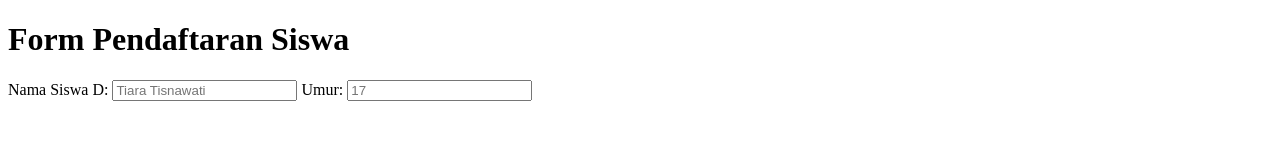
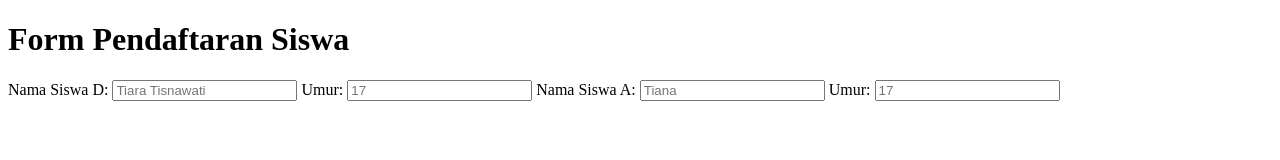
Before and after one commit to SitiNurlailaFitriani-pixel/pendaftaran-siswa-kelompok2, a plain HTML site: page index.html in a window 1280 px wide. Drawn offline with Linux system fonts and the light colour scheme.

Commit message:
Menambahkan input nama tiana

```diff
--- a/index.html
+++ b/index.html
@@ -21,5 +21,13 @@
     <label for="umur_tiara">Umur:</label>
     <input type="number" id="umur_tiara" name="umur_tiara" placeholder="17">
 
+   <form id="form-pendaftaran">
+    <!-- Tambahkan bagianmu di sini -->
+    <label for="nama_tiana">Nama Siswa A:</label>
+    <input type="text" id="nama_tiana" name="nama_tiana" placeholder="Tiana">
+
+    <label for="umur_tiana">Umur:</label>
+    <input type="number" id="umur_tiana" name="umur_tianagit add index.htmlgit add index.html" placeholder="17">
+
 </body>
 </html>
```
